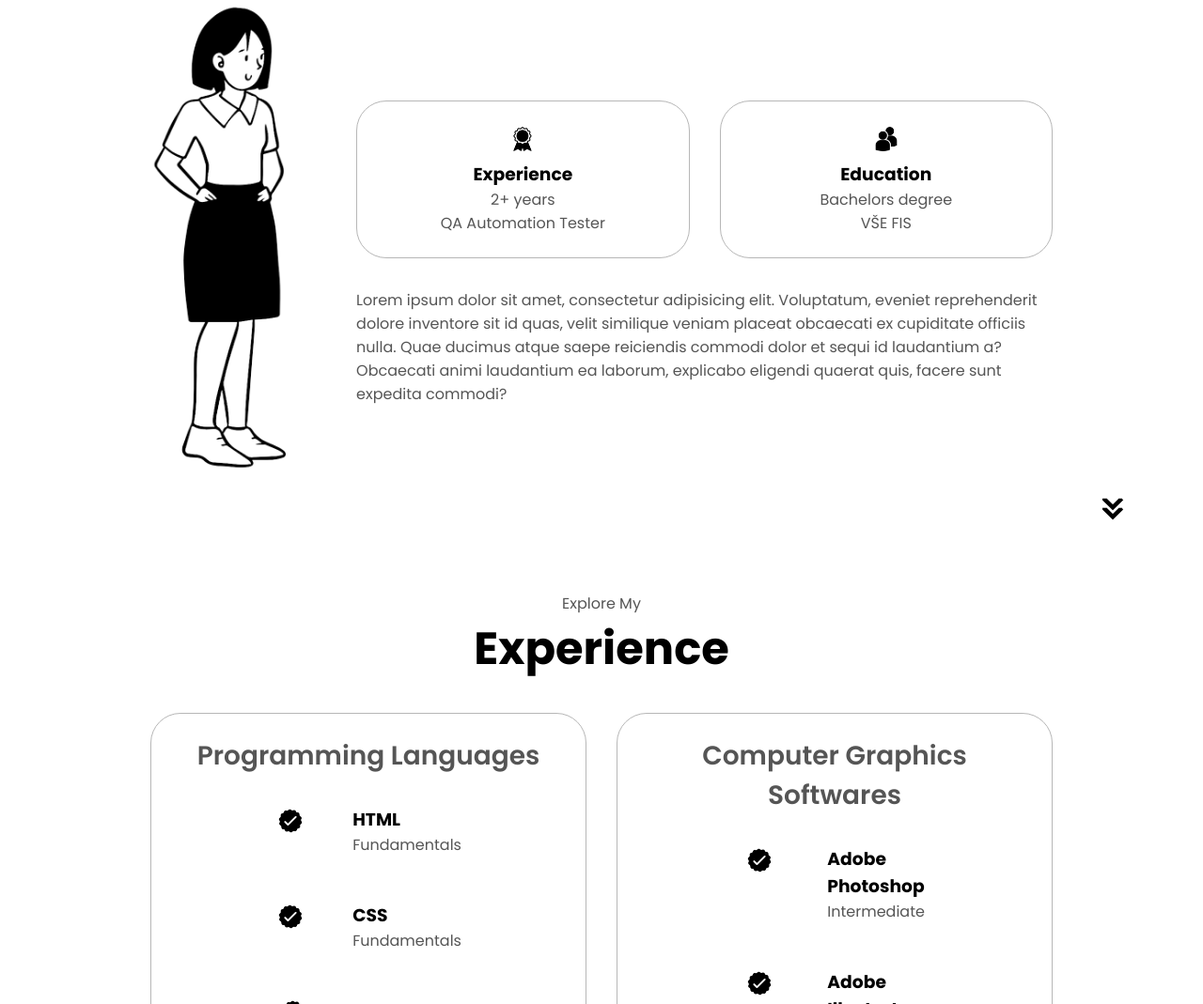
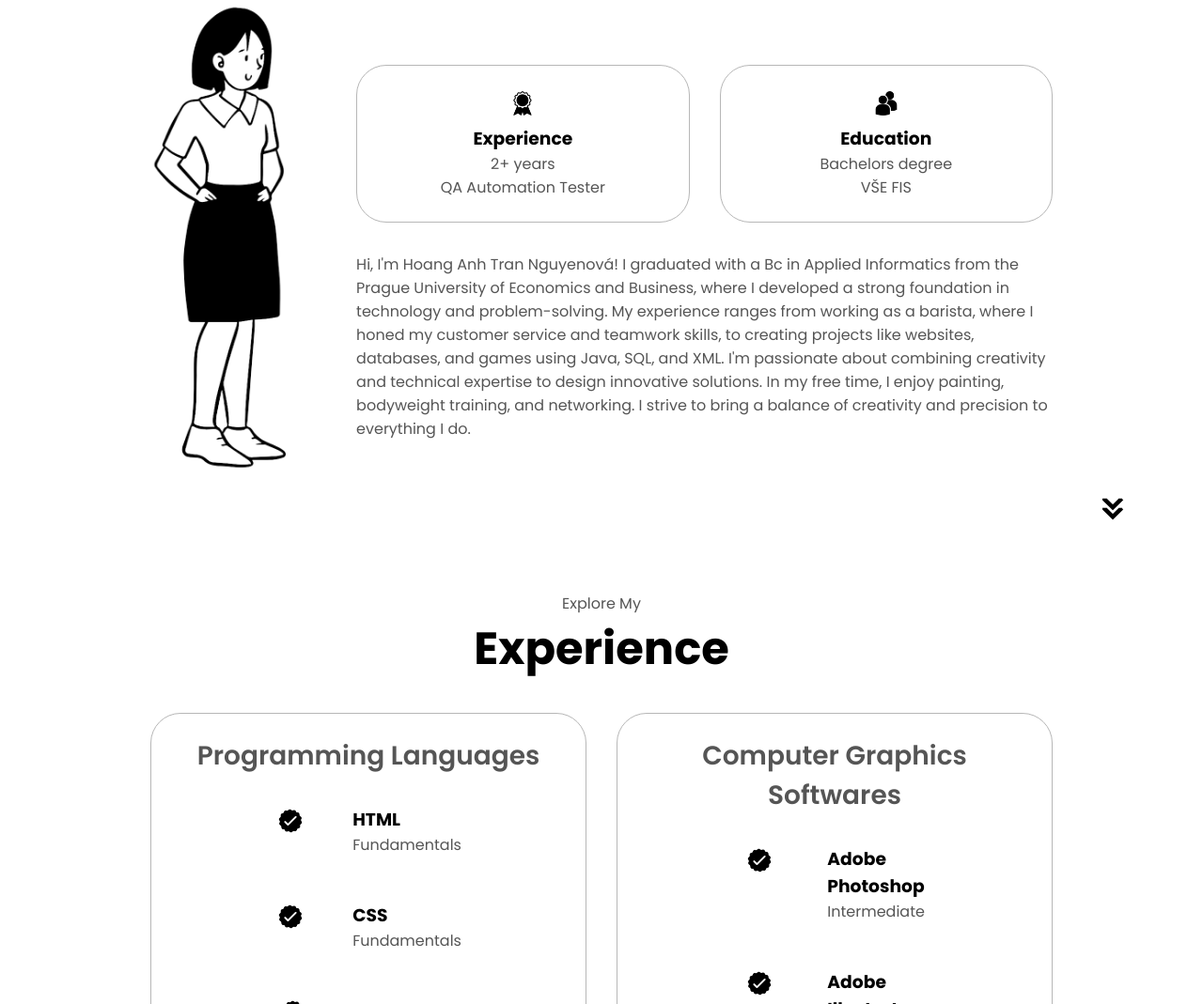
Before and after one commit to trah07/4iz268_web, a plain HTML site: page index.html in a window 1280 px wide. Shown: the part 1066-2135 px from the top of the page at 94% size. Drawn offline with Linux system fonts and the light colour scheme.

Commit message:
fix text about me

```diff
--- a/index.html
+++ b/index.html
@@ -110,12 +110,16 @@
           </div>
           <div class="text-container">
             <p>
-              Lorem ipsum dolor sit amet, consectetur adipisicing elit.
-              Voluptatum, eveniet reprehenderit dolore inventore sit id quas,
-              velit similique veniam placeat obcaecati ex cupiditate officiis
-              nulla. Quae ducimus atque saepe reiciendis commodi dolor et sequi
-              id laudantium a? Obcaecati animi laudantium ea laborum, explicabo
-              eligendi quaerat quis, facere sunt expedita commodi?
+              Hi, I'm Hoang Anh Tran Nguyenová! I graduated with a Bc in Applied
+              Informatics from the Prague University of Economics and Business,
+              where I developed a strong foundation in technology and
+              problem-solving. My experience ranges from working as a barista,
+              where I honed my customer service and teamwork skills, to creating
+              projects like websites, databases, and games using Java, SQL, and
+              XML. I'm passionate about combining creativity and technical
+              expertise to design innovative solutions. In my free time, I enjoy
+              painting, bodyweight training, and networking. I strive to bring a
+              balance of creativity and precision to everything I do.
             </p>
           </div>
         </div>
```
